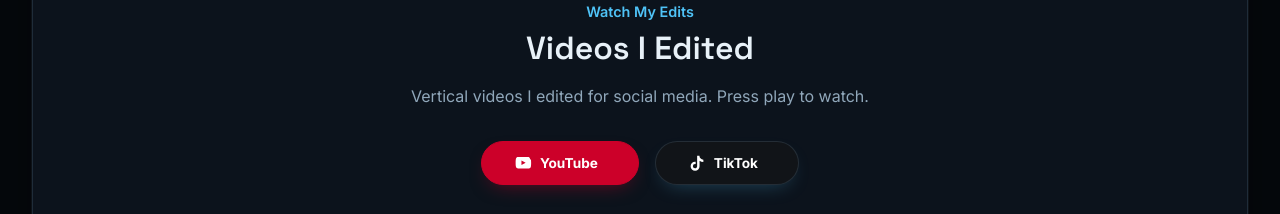
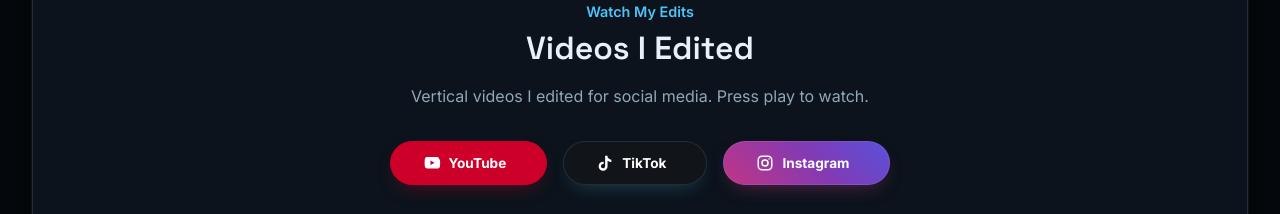
Before and after one commit to Gen67/Gen67.github.io, a plain HTML site: page Components/index.html in a window 1280 px wide. Shown: the part 4749-4963 px from the top of the page. Drawn offline with Linux system fonts and the light colour scheme; files whose address does not match are found by name.

Commit message:
added a instagram link

```diff
--- a/CSS_Folder/main.css
+++ b/CSS_Folder/main.css
@@ -1553,6 +1553,13 @@ html[data-theme="light"] .skill-bar-fill {
     box-shadow: 0 8px 20px -10px rgba(var(--accent-rgb), 0.35);
 }
 
+.follow-instagram {
+    background-color: #833ab4;
+    background-image: linear-gradient(45deg, #c13584 0%, #833ab4 55%, #5851db 100%);
+    border-color: #833ab4;
+    box-shadow: 0 8px 20px -10px rgba(193, 53, 132, 0.6);
+}
+
 /* Video grid — Shorts are vertical (9:16), so the grid runs narrower
    columns instead of the wide 16:9 cards a normal YouTube grid would use. */
 .channels-grid {
--- a/Components/index.html
+++ b/Components/index.html
@@ -448,7 +448,7 @@
                 <h2 id="edits-title">Videos I Edited</h2>
                 <p class="edits-lead">Vertical videos I edited for social media. Press play to watch.</p>
 
-                <div class="channel-follow-row">
+              <div class="channel-follow-row">
                     <a href="https://www.youtube.com/@guren_was_here" target="_blank" rel="noopener noreferrer" class="follow-btn follow-youtube">
                         <svg viewBox="0 0 24 24" fill="currentColor" aria-hidden="true"><path d="M21.6 7.2s-.21-1.5-.87-2.16c-.83-.87-1.76-.87-2.19-.92C15.4 4 12 4 12 4h-.01s-3.39 0-6.53.12c-.43.05-1.36.05-2.19.92-.66.66-.87 2.16-.87 2.16S2.18 9 2.18 10.8v1.68c0 1.8.22 3.6.22 3.6s.21 1.5.87 2.16c.83.87 1.92.84 2.4.93 1.74.17 7.33.22 7.33.22s3.4-.01 6.54-.13c.43-.05 1.36-.05 2.19-.92.66-.66.87-2.16.87-2.16s.22-1.8.22-3.6v-1.68c0-1.8-.22-3.6-.22-3.6zM9.95 14.6V8.8l5.6 2.9-5.6 2.9z"/></svg>
                         YouTube<span class="sr-only"> (opens in a new tab)</span>
@@ -456,6 +456,14 @@
                     <a href="https://www.tiktok.com/@guren_senpai" target="_blank" rel="noopener noreferrer" class="follow-btn follow-tiktok">
                         <svg viewBox="0 0 24 24" fill="currentColor" aria-hidden="true"><path d="M16.6 5.82c-.87-.96-1.35-2.2-1.35-3.52h-3.07v13.9c0 1.56-1.27 2.83-2.83 2.83a2.83 2.83 0 0 1-2.83-2.83 2.83 2.83 0 0 1 2.83-2.83c.3 0 .58.05.85.14V10.4a6 6 0 0 0-.85-.06A5.95 5.95 0 0 0 3.5 16.3a5.95 5.95 0 0 0 5.95 5.95 5.95 5.95 0 0 0 5.95-5.95V9.1a8.7 8.7 0 0 0 5.08 1.63V7.66a5.33 5.33 0 0 1-3.88-1.84z"/></svg>
                         TikTok<span class="sr-only"> (opens in a new tab)</span>
+                    </a>
+                    <a href="https://www.instagram.com/acting_guren/" target="_blank" rel="noopener noreferrer" class="follow-btn follow-instagram">
+                        <svg viewBox="0 0 24 24" fill="none" stroke="currentColor" stroke-width="2" stroke-linecap="round" stroke-linejoin="round" aria-hidden="true">
+                            <rect x="3" y="3" width="18" height="18" rx="5"></rect>
+                            <circle cx="12" cy="12" r="4"></circle>
+                            <circle cx="17.5" cy="6.5" r="1" fill="currentColor" stroke="none"></circle>
+                        </svg>
+                        Instagram<span class="sr-only"> (opens in a new tab)</span>
                     </a>
                 </div>
             </div>
```
